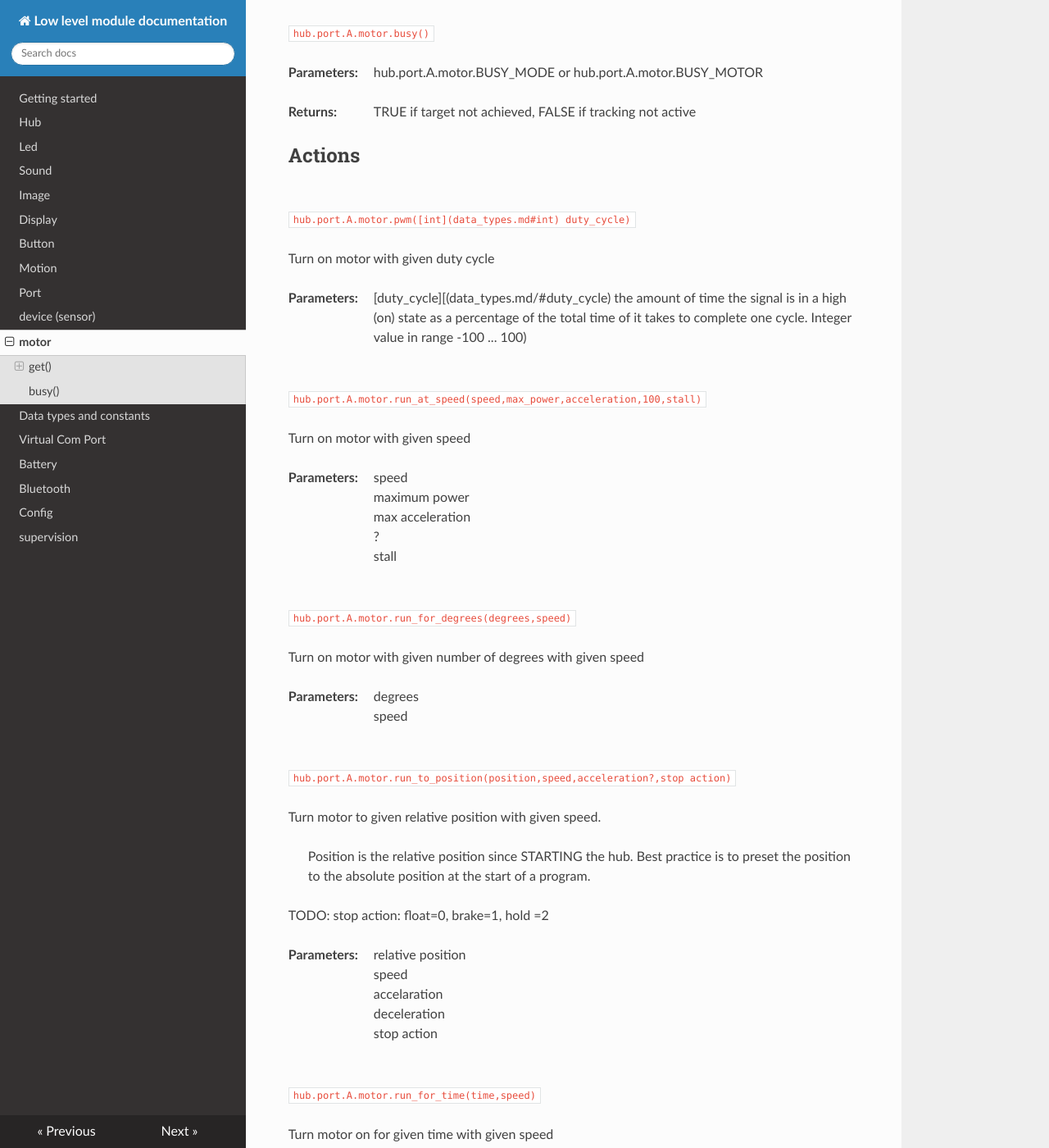
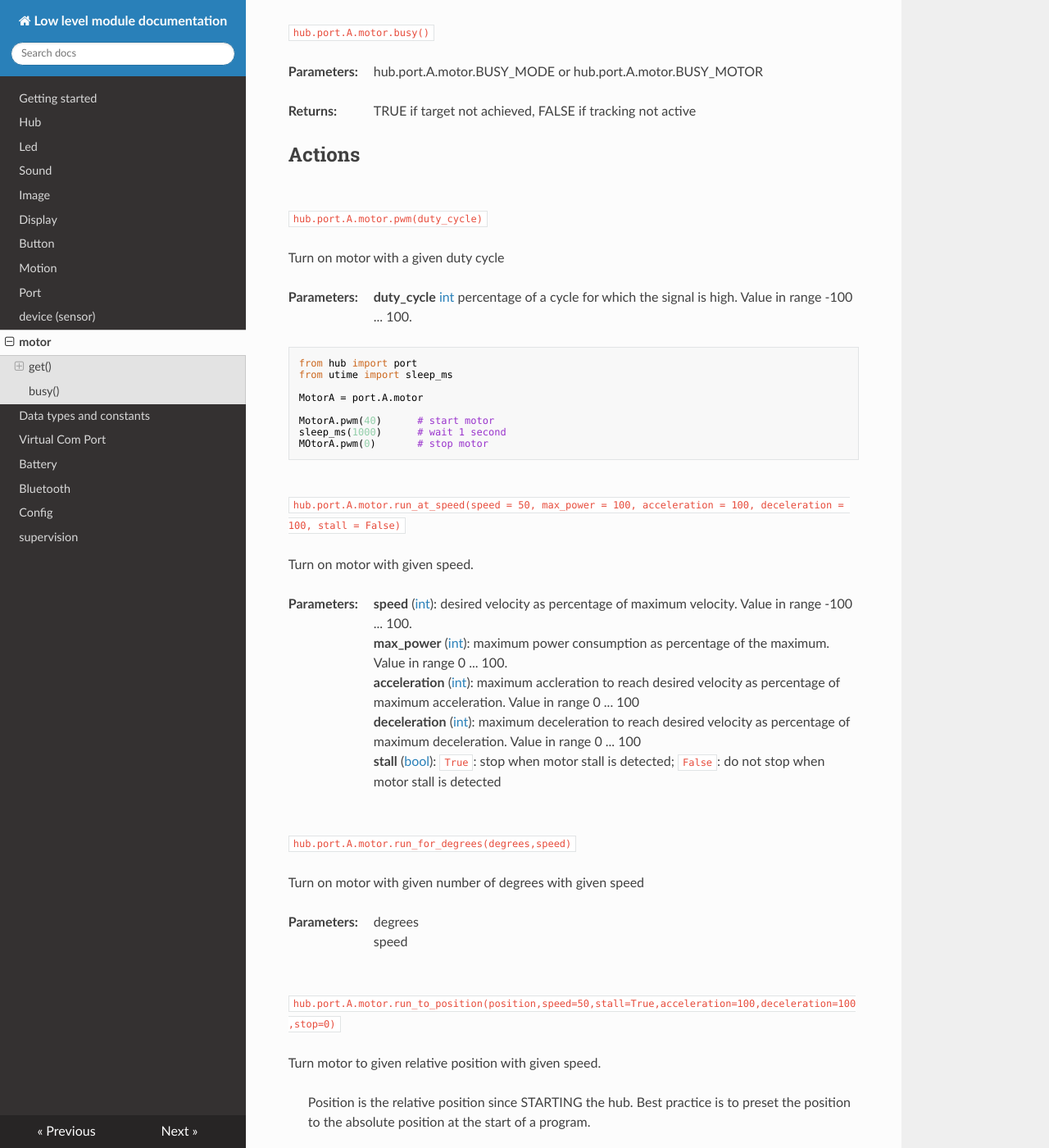
Before and after one commit to NStrijbosch/hub-module-notes, an MkDocs documentation site: the page built from docs/motors.md, in a window 1280 px wide and 1400 px high, scrolled down 819 px. Shown: the whole window at 82% size. Built offline with MkDocs 1.6.1, drawn with Linux system fonts in a browser that asks for light colours; nearby versions of some CDN libraries; some of the changed text lies outside the part shown.

Commit message:
Update motors.md

````diff
--- a/docs/motors.md
+++ b/docs/motors.md
@@ -1,10 +1,10 @@
-The motor class is a sub class of the [port](port.md) class to control PU motors. It can be used via `motor = hub.port.A.motor`, see the examples below for more details.
+The motor class is a sub class of the [port](port.md) class which allows to control PU motors. It can be used via `motor=hub.port.A.motor`, see the examples below for more details.
 
 # Measurements
 
 ## get()
 
-`motor.get() `
+`motor.get()`
 
 Measure sensor data from the motor. The specific measurements (speed, relative position, absolute position, power, load) depend on the mode of the motor, see [mode](#mode) for details to change mode, and [motors](#motors) for details on the default and available modes of each motor.
 
@@ -51,27 +51,38 @@ __Returns:__
 
 ## pwm()
 
-`hub.port.A.motor.pwm([int](data_types.md#int) duty_cycle)`
+`hub.port.A.motor.pwm(duty_cycle)`
 
-Turn on motor with given duty cycle
+Turn on motor with a given duty cycle
 
 __Parameters:__
 
-*  [duty_cycle][(data_types.md/#duty_cycle) the amount of time the signal is in a high (on) state as a percentage of the total time of it takes to complete one cycle. Integer value in range -100 ... 100)
+*  __duty_cycle__ [int](data_types.md#int) percentage of a cycle for which the signal is high. Value in range -100 ... 100.
+
+``` python
+from hub import port
+from utime import sleep_ms
+
+MotorA = port.A.motor
+
+MotorA.pwm(40)      # start motor
+sleep_ms(1000)      # wait 1 second
+MOtorA.pwm(0)       # stop motor
+```
 
 ## run_at_speed()
 
-`hub.port.A.motor.run_at_speed(speed,max_power,acceleration,100,stall)`
+`hub.port.A.motor.run_at_speed(speed = 50, max_power = 100, acceleration = 100, deceleration = 100, stall = False)`
 
-Turn on motor with given speed
+Turn on motor with given speed.
 
 __Parameters:__
 
-*  speed
-*  maximum power
-*  max acceleration
-*  ?
-*  stall
+*  __speed__ ([int](data_types.md#int)): desired velocity as percentage of maximum velocity. Value in range -100 ... 100.
+*  __max_power__ ([int](data_types.md#int)): maximum power consumption as percentage of the maximum. Value in range 0 ... 100.
+*  __acceleration__ ([int](data_types.md#int)): maximum accleration to reach desired velocity as percentage of maximum acceleration. Value in range 0 ... 100
+*  __deceleration__ ([int](data_types.md#int)): maximum deceleration to reach desired velocity as percentage of maximum deceleration. Value in range 0 ... 100
+*  __stall__ ([bool](data_types.md#bool)): `True`: stop when motor stall is detected; `False`: do not stop when motor stall is detected
 
 ## run_for_degrees()
 
@@ -86,7 +97,7 @@ __Parameters:__
 
 ## run_to_position()
 
-`hub.port.A.motor.run_to_position(position,speed,acceleration?,stop action)`
+`hub.port.A.motor.run_to_position(position,speed=50,stall=True,acceleration=100,deceleration=100,stop=0)`
 
 Turn motor to given relative position with given speed.
 
@@ -176,7 +187,19 @@ __Parameters:__
 
 ## default()
 
-`hub.port.A.motor.default()`
+`hub.port.A.motor.default(pid=(0, 0, 0), max_power=0, speed=0, stall=True, deceleration=150, stop=1, callback=<bound_method>, acceleration=100})`
+
+Set default settings of the motor
+
+__Parameters:__
+*  pid
+*  max_power
+*  speed
+*  stall
+*  deceleration
+*  stop
+*  callback
+*  acceleration
 
 
 # Motors
````
